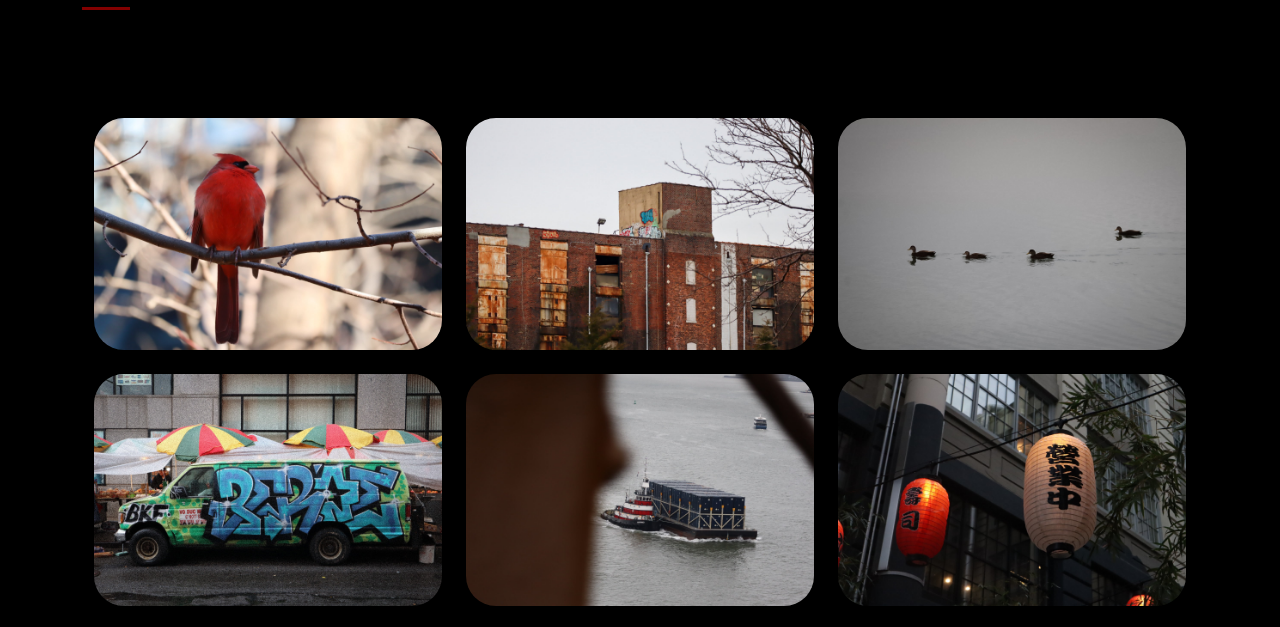
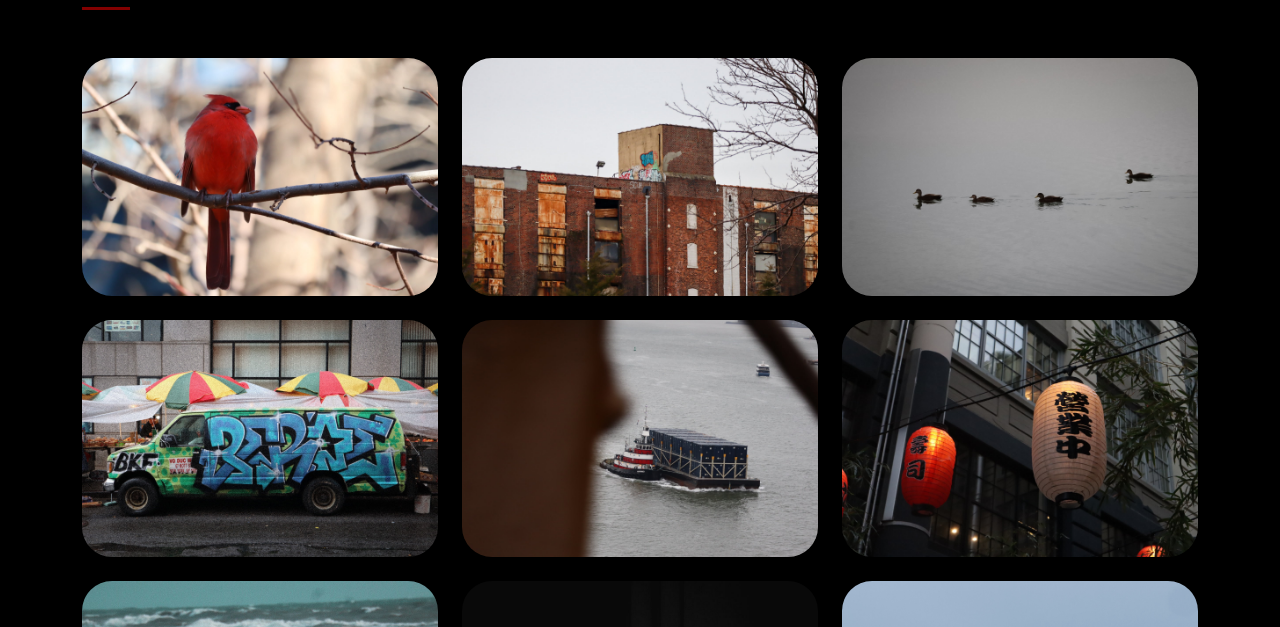
Before and after one commit to HugoChambert/FLUGO, a plain HTML site: page services.html in a window 1280 px wide. Shown: the part 168-795 px from the top of the page. Drawn offline with Linux system fonts and the light colour scheme.

Commit message:
Remove Portfolio Section from services.html
Removed the Portfolio Section from the services page.

```diff
--- a/services.html
+++ b/services.html
@@ -60,10 +60,6 @@
         <!-- Page heading -->
         <h1 class="pd-title" data-aos="fade-up">Photography</h1>
         <span class="pd-title-line"></span>
-
-    <!-- Portfolio Section -->
-    <section id="portfolio" class="portfolio section">
-      <div class="container">
 
         <div class="isotope-layout" data-default-filter="*" data-layout="masonry" data-sort="original-order">
 
```
